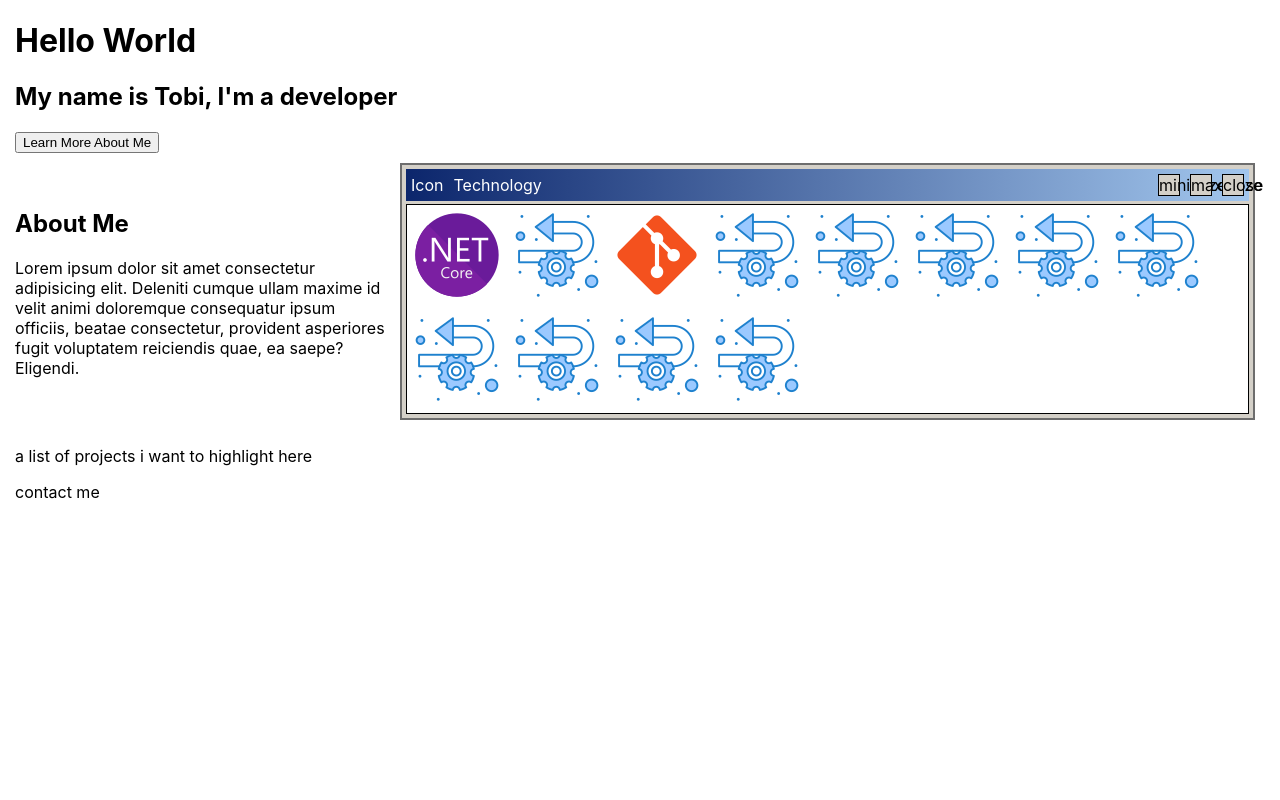
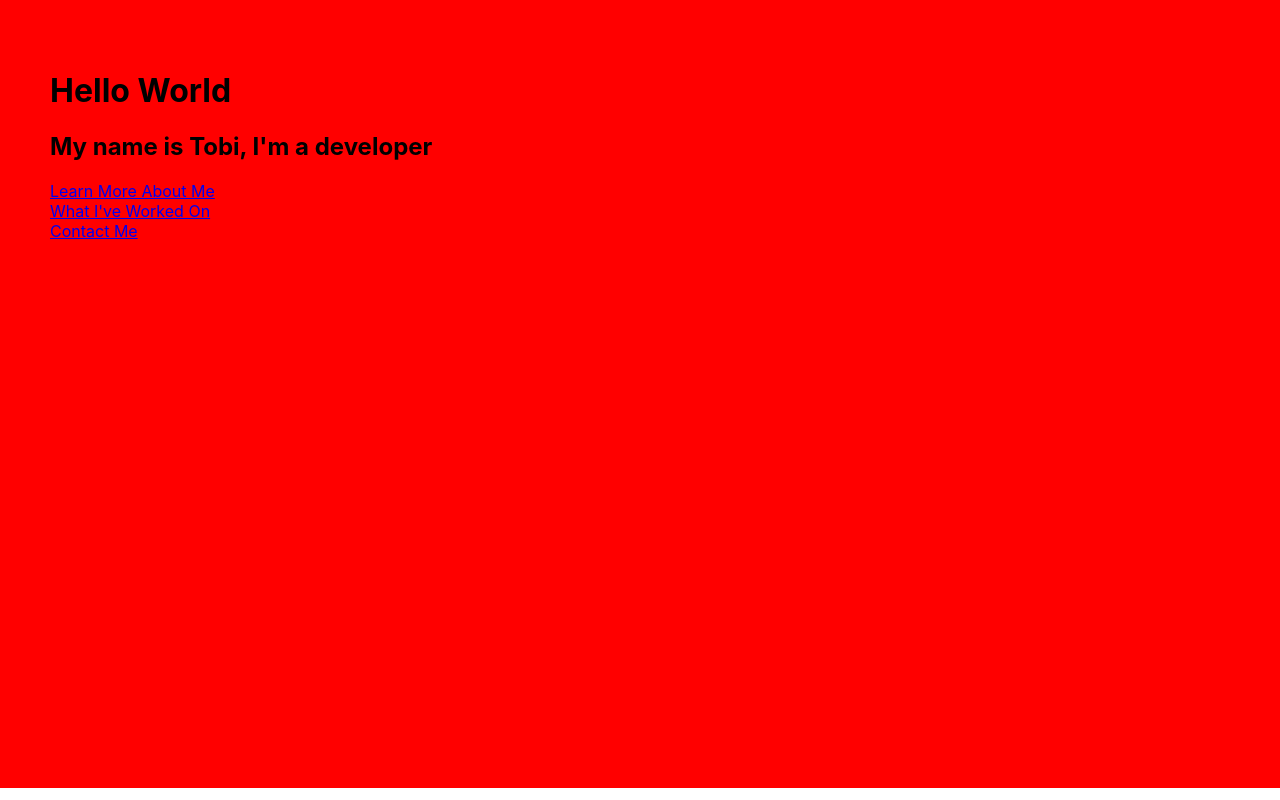
Before and after one commit to t-valentine/professional-portfolio, a JavaScript app: page / in a window 1280 px wide. Shown: the top 800 px of the page. Built offline with nearby package versions, Linux system fonts and the light colour scheme; the HTML template or start-up script is replaced by a standard one.

Commit message:
basic styling

```diff
--- a/src/App.css
+++ b/src/App.css
@@ -1,4 +1,11 @@
 /* put all styles here, if it's hyper-specific for a component then use it there*/
 .App {
-  margin: 15px;
+  margin: 0;
+  padding: 0;
 }
+
+.section {
+  padding: 50px;
+  min-height: 200px;
+  height: 86vh;
+}
--- a/src/App.js
+++ b/src/App.js
@@ -7,10 +7,10 @@ import "./App.css";
 export default function App() {
   return (
     <div className="App">
-      <Header />
-      <About />
-      <Project />
-      <Contact />
+      <Header className="section" />
+      <About className="section" />
+      <Project className="section" />
+      <Contact className="section" />
     </div>
   );
 }
--- a/src/components/about/About.css
+++ b/src/components/about/About.css
@@ -1,6 +1,8 @@
 #about-page {
   align-items: center;
   display: flex;
+  min-height: 200px;
+  height: 86vh;
 }
 
 .left-section {
--- a/src/components/about/About.js
+++ b/src/components/about/About.js
@@ -3,10 +3,20 @@ import "./About.css";
 import DotNetLogo from "../../assets/tech-icons/icons8-.net-framework-100.png";
 import AgileLogo from "../../assets/tech-icons/icons8-agile-100.png";
 import GitLogo from "../../assets/tech-icons/icons8-git-100.png";
+import CSharpLogo from "../../assets/tech-icons/icons8-c-100.png";
+import PythonLogo from "../../assets/tech-icons/icons8-python-100.png";
+import ReactLogo from "../../assets/tech-icons/icons8-react-100.png";
+import HTMLLogo from "../../assets/tech-icons/icons8-html-100.png";
+import CSSLogo from "../../assets/tech-icons/icons8-css3-100.png";
+import JavascriptLogo from "../../assets/tech-icons/icons8-javascript-100.png";
+import PostgreLogo from "../../assets/tech-icons/icons8-postgresql-100.png";
+import PowerAppsLogo from "../../assets/tech-icons/icons8-power-apps-100.png";
+import PAutomateLogo from "../../assets/tech-icons/icons8-microsoft-power-automate-2020-100.png";
+import PBiLogo from "../../assets/tech-icons/icons8-power-bi-2021-100.png";
 
 function About() {
   return (
-    <div id="about-page">
+    <div id="about-page" className="section">
       <div className="left-section">
         <h2 id="about-heading">About Me</h2>
         <p>
@@ -33,40 +43,41 @@ function About() {
                   className="grid-item"
                 ></img>
                 <img src={GitLogo} alt="git logo" className="grid-item"></img>
-                <img src={AgileLogo} alt="c# logo" className="grid-item"></img>
+                <img src={CSharpLogo} alt="c# logo" className="grid-item"></img>
                 <img
-                  src={AgileLogo}
+                  src={PythonLogo}
                   alt="python logo"
                   className="grid-item"
                 ></img>
                 <img
-                  src={AgileLogo}
+                  src={ReactLogo}
                   alt="react logo"
                   className="grid-item"
                 ></img>
+                <img src={HTMLLogo} alt="html logo" className="grid-item"></img>
+                <img src={CSSLogo} alt="css logo" className="grid-item"></img>
                 <img
-                  src={AgileLogo}
-                  alt="html logo"
-                  className="grid-item"
-                ></img>
-                <img src={AgileLogo} alt="css logo" className="grid-item"></img>
-                <img
-                  src={AgileLogo}
+                  src={JavascriptLogo}
                   alt="javascript logo"
                   className="grid-item"
                 ></img>
                 <img
-                  src={AgileLogo}
+                  src={PostgreLogo}
+                  alt="postgreSQL logo"
+                  className="grid-item"
+                ></img>
+                <img
+                  src={PowerAppsLogo}
                   alt="power apps logo"
                   className="grid-item"
                 ></img>
                 <img
-                  src={AgileLogo}
+                  src={PAutomateLogo}
                   alt="power automate logo"
                   className="grid-item"
                 ></img>
                 <img
-                  src={AgileLogo}
+                  src={PBiLogo}
                   alt="power bi logo"
                   className="grid-item"
                 ></img>
--- a/src/components/contact/Contact.js
+++ b/src/components/contact/Contact.js
@@ -1,6 +1,6 @@
 function Contact() {
   return (
-    <div>
+    <div id="contact-page" className="section">
       <p> contact me</p>
     </div>
   );
--- /dev/null
+++ b/src/components/header/Header.css
@@ -0,0 +1,3 @@
+#header-page {
+  background-color: red;
+}
--- a/src/components/header/Header.js
+++ b/src/components/header/Header.js
@@ -1,9 +1,16 @@
+import "./Header.css";
+
 function Header() {
   return (
-    <div>
+    <div id="header-page" className="section">
       <h1>Hello World</h1>
       <h2>My name is Tobi, I'm a developer</h2>
-      <button>Learn More About Me</button>
+      <a href="#about-page">Learn More About Me</a>
+      <br />
+      <a href="#projects-page">What I've Worked On</a>
+      <br />
+      <a href="#contact-page">Contact Me</a>
+      <br />
     </div>
   );
 }
--- a/src/components/projects/Projects.js
+++ b/src/components/projects/Projects.js
@@ -1,6 +1,6 @@
 function Projects() {
   return (
-    <div>
+    <div id="projects-page" className="section">
       <p>a list of projects i want to highlight here</p>
     </div>
   );
```
